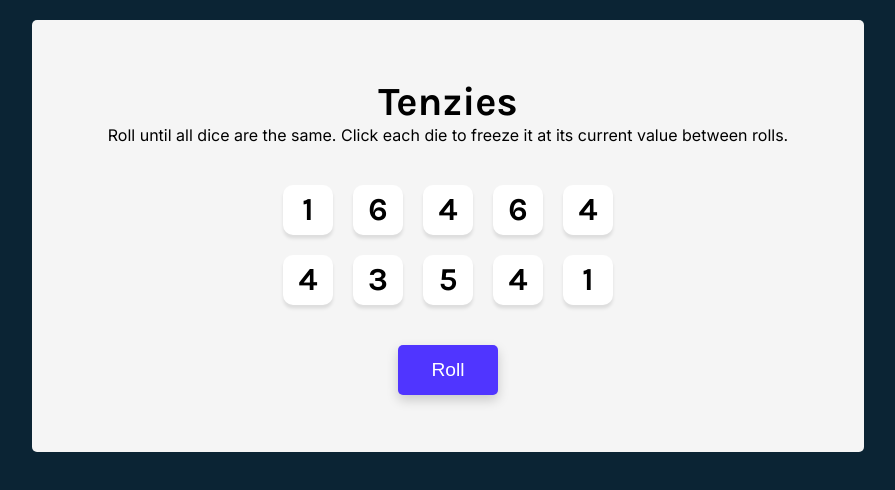
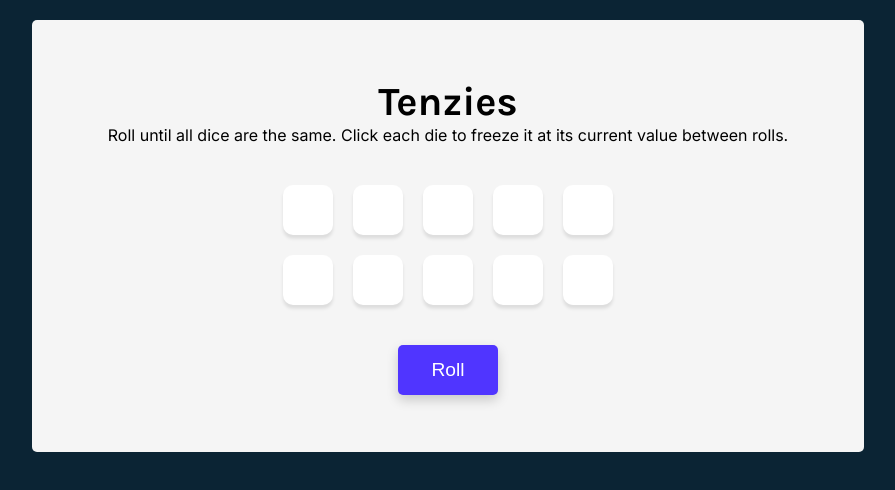
Before and after one commit to Arafat-alim/tenzies-app--Terminated, a React (Create React App) app: page / in a window 1280 px wide. Shown: the top 490 px of the page, without its empty margins (192-1087 px from the left). Built offline with nearby package versions, Linux system fonts and the light colour scheme.

Commit message:
files corrupted due to node version. Terminating the program.

```diff
--- a/src/App.js
+++ b/src/App.js
@@ -42,7 +42,7 @@ function App() {
     });
   }
   const dieElement = dice.map((die) => {
-    return <Die key={die.id} hold={() => holdDice(die.id)} {...die} />;
+    return <Die key={die.id} hold={() => holdDice(die.id)} />;
   });
 
   function rollDice() {
```
Also changed, not shown: src/index.js (+6 -9 lines).
